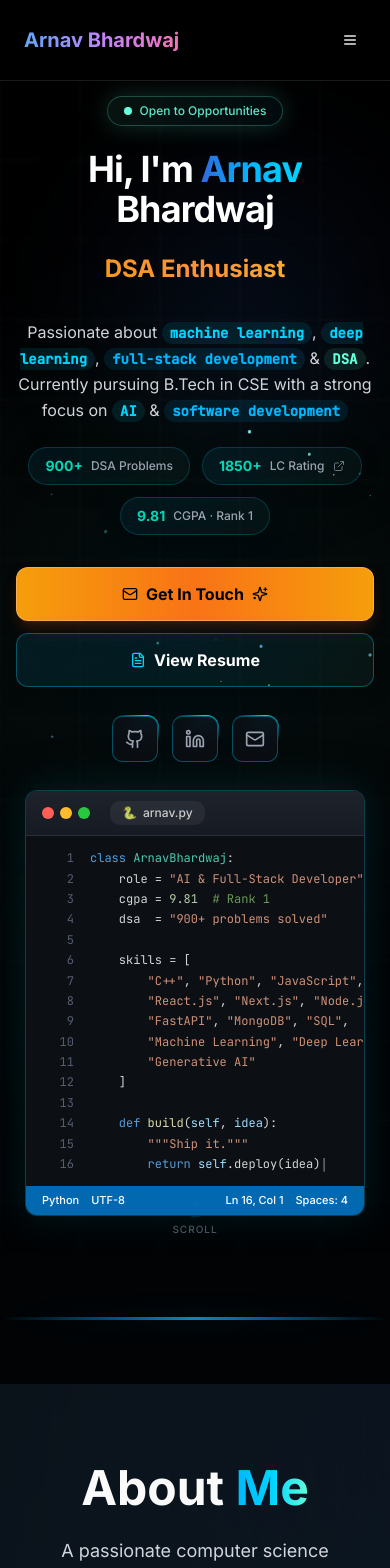
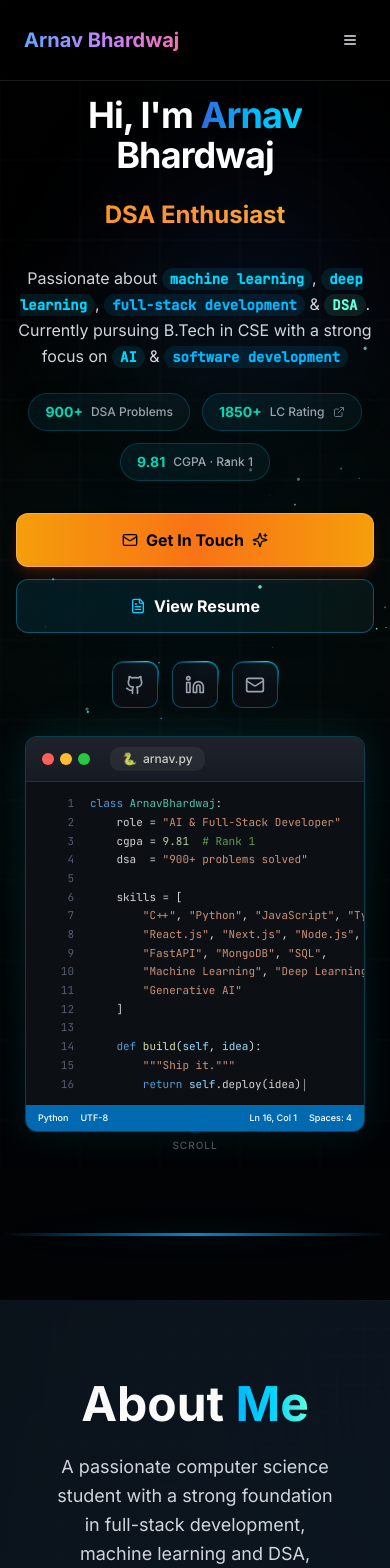
Before and after one commit to Arnav-Bhardwaj1/Portfolio, a React (Vite) app: page / in a window 390 px wide. Shown: the top 1568 px of the page. Built offline with nearby package versions, Linux system fonts and the light colour scheme.

Commit message:
Fixed responsiveness issues

```diff
--- a/src/components/Contact.tsx
+++ b/src/components/Contact.tsx
@@ -45,7 +45,7 @@ export const Contact = () => {
 
 
   return (
-    <section id="contact" className="py-20 px-6 relative overflow-hidden">
+    <section id="contact" className="py-20 px-4 sm:px-6 md:px-8 relative overflow-hidden">
       {/* Clean Background */}
       <div className="absolute inset-0 bg-[#0d151d]" />
       <ConcentricCircles />
@@ -67,9 +67,9 @@ export const Contact = () => {
           </p>
         </motion.div>
 
-        <div className="grid lg:grid-cols-2 gap-12">
+        <div className="grid lg:grid-cols-2 gap-12 place-items-center lg:place-items-stretch">
           {/* Contact Information */}
-          <div>
+          <div className="flex flex-col items-center lg:items-stretch text-center lg:text-left w-full max-w-md lg:max-w-none">
             <h3 className="text-2xl font-semibold mb-6">Let's Connect</h3>
             <p className="text-muted-foreground mb-8">
               Whether you're looking for a passionate developer, have an exciting project in mind,
@@ -77,7 +77,7 @@ export const Contact = () => {
             </p>
 
             {/* Contact Details */}
-            <div className="space-y-4 mb-8">
+            <div className="space-y-4 mb-8 w-full text-left">
               {contactInfo.map((contact, index) => (
                 <motion.div
                   key={index}
@@ -94,19 +94,19 @@ export const Contact = () => {
                       colorTo="#8b5cf6"
                       delay={index * 0.3}
                     />
-                    <CardContent className="p-6">
-                    <div className="flex items-center gap-4">
-                      <div className="p-2 rounded-lg bg-primary/10">
-                        <contact.icon className="w-5 h-5 text-primary" />
+                    <CardContent className="p-4 sm:p-6">
+                      <div className="flex items-center gap-3 sm:gap-4">
+                        <div className="p-2 rounded-lg bg-primary/10 shrink-0">
+                          <contact.icon className="w-4 h-4 sm:w-5 sm:h-5 text-primary" />
                         </div>
-                      <div>
-                        <p className="font-semibold">{contact.label}</p>
+                        <div className="min-w-0">
+                          <p className="font-semibold text-sm sm:text-base">{contact.label}</p>
                           {contact.href === "#" ? (
-                          <p className="text-muted-foreground">{contact.value}</p>
+                            <p className="text-muted-foreground text-xs sm:text-sm break-all sm:break-normal">{contact.value}</p>
                           ) : (
                             <a
                               href={contact.href}
-                            className="text-muted-foreground hover:text-primary transition-colors"
+                              className="text-muted-foreground hover:text-primary transition-colors text-xs sm:text-sm break-all sm:break-normal"
                             >
                               {contact.value}
                             </a>
@@ -120,7 +120,7 @@ export const Contact = () => {
             </div>
 
             {/* Social Links */}
-            <div>
+            <div className="w-full text-left">
               <h4 className="font-semibold mb-4">My Accounts</h4>
               <div className="space-y-3">
                 {socialLinks.map((social, index) => (
@@ -164,7 +164,7 @@ export const Contact = () => {
               />
               <div className="absolute inset-0 bg-gradient-to-br from-cyan-500/5 to-transparent pointer-events-none" />
               <CardHeader>
-                <CardTitle className="text-2xl font-bold">Send a Message</CardTitle>
+                <CardTitle className="text-xl sm:text-2xl font-bold">Send a Message</CardTitle>
               </CardHeader>
               <CardContent>
                 <form
@@ -250,13 +250,13 @@ export const Contact = () => {
         >
           <Card className="glass-effect max-w-2xl mx-auto relative overflow-hidden">
             <BorderBeam size={300} duration={15} colorFrom="#8b5cf6" colorTo="#ec4899" />
-            <CardContent className="p-8">
-              <h3 className="text-2xl font-semibold mb-4">Ready to collaborate?</h3>
-              <p className="text-muted-foreground mb-6">
+            <CardContent className="p-5 sm:p-8">
+              <h3 className="text-xl sm:text-2xl font-semibold mb-4">Ready to collaborate?</h3>
+              <p className="text-sm sm:text-base text-muted-foreground mb-6">
                 I'm currently open to internship opportunities, research collaborations,
                 and exciting projects in AI/ML and full-stack development.
               </p>
-              <div className="flex flex-col sm:flex-row gap-4 justify-center">
+              <div className="flex flex-col sm:flex-row gap-3 sm:gap-4 justify-center">
                 <Button size="lg" asChild>
                   <a href="mailto:arnavbhardwaj111@gmail.com">
                     <Mail className="w-4 h-4 mr-2" />
--- a/src/components/Education.tsx
+++ b/src/components/Education.tsx
@@ -64,6 +64,12 @@ export const Education = () => {
       detail: "FinTech Innovation track - Built AI-powered finance manager"
     },
     {
+      icon: Trophy,
+      title: "Top 10 Finalist - Logic Rush Hackathon",
+      description: "Built a blockchain and AI powered crowdfunding platform",
+      detail: "Competed against top teams in building innovative solutions"
+    },
+    {
       icon: Award,
       title: "Perfect Academic Performance",
       description: "Perfect 10.0 GPA in 3rd & 5th Semesters | Rank 1 across all branches",
@@ -102,8 +108,10 @@ export const Education = () => {
           transition={{ duration: 0.5 }}
           className="text-center mb-16"
         >
-          <h2 className="text-5xl md:text-6xl lg:text-7xl font-bold mb-6">
-            Education & <span className="text-transparent bg-clip-text bg-gradient-to-r from-blue-400 via-purple-400 to-pink-400">Achievements</span>
+          <h2 className="text-5xl md:text-6xl lg:text-7xl font-bold mb-6 flex flex-wrap justify-center items-center gap-x-3 gap-y-2">
+            <span>Education</span>
+            <span>&</span>
+            <span className="text-transparent bg-clip-text bg-gradient-to-r from-blue-400 via-purple-400 to-pink-400">Achievements</span>
           </h2>
           <p className="text-lg md:text-xl text-gray-300 max-w-2xl mx-auto leading-relaxed">
             My academic journey, certifications, and achievements that demonstrate
@@ -118,8 +126,9 @@ export const Education = () => {
             whileInView={{ opacity: 1, x: 0 }}
             viewport={{ once: true }}
             transition={{ duration: 0.6 }}
+            className="lg:mt-11"
           >
-            <Card className="glass-effect hover-lift relative overflow-hidden">
+            <Card className="glass-effect hover-lift relative overflow-hidden h-fit">
               <CardHeader>
                 <div className="flex items-center gap-3 mb-4">
                   <div className="p-2 rounded-lg bg-primary/10">
--- a/src/components/Experience.tsx
+++ b/src/components/Experience.tsx
@@ -36,20 +36,7 @@ export const Experience = () => {
       ],
       technologies: ["Python", "FAISS", "Hugging Face", "OpenAI", "RAG", "Tkinter", "Geospatial Mapping"]
     },
-    {
-      company: "TECHNOV8 Hackathon",
-      position: "Top 10 Finalist",
-      duration: "2025",
-      location: "Remote",
-      type: "Achievement",
-      description: [
-        "Ranked Top 10 out of 192 teams in the FinTech Innovation track",
-        "Developed an AI-powered personal finance management solution",
-        "Competed against top teams in building innovative financial technology solutions",
-        "Demonstrated expertise in full-stack development and AI integration"
-      ],
-      technologies: ["FinTech", "AI", "Full-Stack", "Innovation", "Team Collaboration"]
-    },
+
     {
       company: "TechCom",
       position: "Core Team Member",
--- a/src/components/Hero.tsx
+++ b/src/components/Hero.tsx
@@ -105,7 +105,7 @@ const FloatingCodeTerminal = () => {
 
       {/* ── Terminal Window ── */}
       <motion.div
-        className="relative z-10 w-[340px] sm:w-[400px] md:w-[440px] lg:w-[480px] xl:w-[520px] rounded-xl overflow-hidden"
+        className="relative z-10 w-[90vw] max-w-[340px] sm:max-w-none sm:w-[400px] md:w-[440px] lg:w-[480px] xl:w-[520px] rounded-xl overflow-hidden"
         style={{
           background: "rgba(13,17,23,0.95)",
           border: "1px solid rgba(0,212,255,0.25)",
@@ -146,7 +146,7 @@ const FloatingCodeTerminal = () => {
 
         {/* ── Code Area ── */}
         <div
-          className="px-4 py-3 font-mono text-[12px] sm:text-[13px] leading-[1.7] overflow-hidden"
+          className="px-4 py-3 font-mono text-[11px] sm:text-[13px] leading-[1.7] overflow-x-auto overflow-y-hidden"
           style={{ minHeight: "320px" }}
         >
           {codeLines.slice(0, visibleLines).map((line, idx) => (
@@ -193,7 +193,7 @@ const FloatingCodeTerminal = () => {
 
         {/* ── Status Bar ── */}
         <div
-          className="flex items-center justify-between px-4 py-1.5 text-[11px] font-medium select-none"
+          className="flex items-center justify-between px-3 sm:px-4 py-1.5 text-[9px] sm:text-[11px] font-medium select-none"
           style={{
             background: "rgba(0,122,204,0.85)",
             color: "#ffffff",
@@ -340,24 +340,6 @@ export const Hero = () => {
         <div className="flex flex-col lg:flex-row items-center justify-between gap-8 lg:gap-12 pt-24 pb-8">
           {/* ─── Left Column: Text Content ─── */}
           <div className="flex-1 max-w-2xl text-center lg:text-left space-y-6">
-            {/* Status badge */}
-            <BlurFade delay={0.1} direction="up">
-              <motion.div
-                className="inline-flex items-center gap-2 px-4 py-1.5 rounded-full text-xs sm:text-sm font-medium"
-                style={{
-                  background: "linear-gradient(135deg, rgba(100,255,218,0.08), rgba(0,184,255,0.05))",
-                  border: "1px solid rgba(100,255,218,0.25)",
-                }}
-                animate={{ boxShadow: ["0 0 15px rgba(100,255,218,0.1)", "0 0 25px rgba(100,255,218,0.2)", "0 0 15px rgba(100,255,218,0.1)"] }}
-                transition={{ duration: 2, repeat: Infinity }}
-              >
-                <span className="relative flex h-2 w-2">
-                  <span className="animate-ping absolute inline-flex h-full w-full rounded-full bg-[#64FFDA] opacity-75" />
-                  <span className="relative inline-flex rounded-full h-2 w-2 bg-[#64FFDA]" />
-                </span>
-                <span className="text-[#64FFDA]/90">Open to Opportunities</span>
-              </motion.div>
-            </BlurFade>
 
             {/* Name */}
             <BlurFade delay={0.2} direction="up">
--- a/src/components/Projects.tsx
+++ b/src/components/Projects.tsx
@@ -205,28 +205,26 @@ export const Projects = () => {
                         </div>
                       </div>
 
-                      <div className="flex gap-3">
+                      <div className="flex flex-col sm:flex-row gap-3">
                         {project.demoLink && project.demoLink !== "#" && (
                           <Button
-                            size="sm"
-                            className="flex-1 bg-gradient-to-r from-amber-500 via-orange-500 to-amber-500 hover:from-amber-400 hover:via-orange-400 hover:to-amber-400 text-black font-bold border border-orange-300/60 shadow-lg shadow-orange-900/40 hover:shadow-orange-900/60 transition-all duration-300"
+                            className="flex-1 py-3 bg-gradient-to-r from-amber-500 via-orange-500 to-amber-500 hover:from-amber-400 hover:via-orange-400 hover:to-amber-400 text-black font-bold border border-orange-300/60 shadow-lg shadow-orange-900/40 hover:shadow-orange-900/60 transition-all duration-300"
                             asChild
                           >
                             <a href={project.demoLink} target="_blank" rel="noopener noreferrer">
                               <ExternalLink className="w-4 h-4 mr-2" />
-                              Live Demo
+                              <span className="text-sm">Live Demo</span>
                             </a>
                           </Button>
                         )}
                         {project.githubLink && project.githubLink !== "private" && (
                           <Button
-                            size="sm"
-                            className="flex-1 bg-gradient-to-r from-gray-700 via-gray-800 to-gray-700 hover:from-gray-600 hover:via-gray-700 hover:to-gray-600 text-white font-semibold border border-gray-600/50 hover:border-gray-500 shadow-lg shadow-gray-900/50 transition-all duration-300"
+                            className="flex-1 py-3 bg-gradient-to-r from-gray-700 via-gray-800 to-gray-700 hover:from-gray-600 hover:via-gray-700 hover:to-gray-600 text-white font-semibold border border-gray-600/50 hover:border-gray-500 shadow-lg shadow-gray-900/50 transition-all duration-300"
                             asChild
                           >
                             <a href={project.githubLink} target="_blank" rel="noopener noreferrer">
                               <Github className="w-4 h-4 mr-2" />
-                              Code
+                              <span className="text-sm">Code</span>
                             </a>
                           </Button>
                         )}
```
Lines whose indentation alone changed are shown as unchanged.
